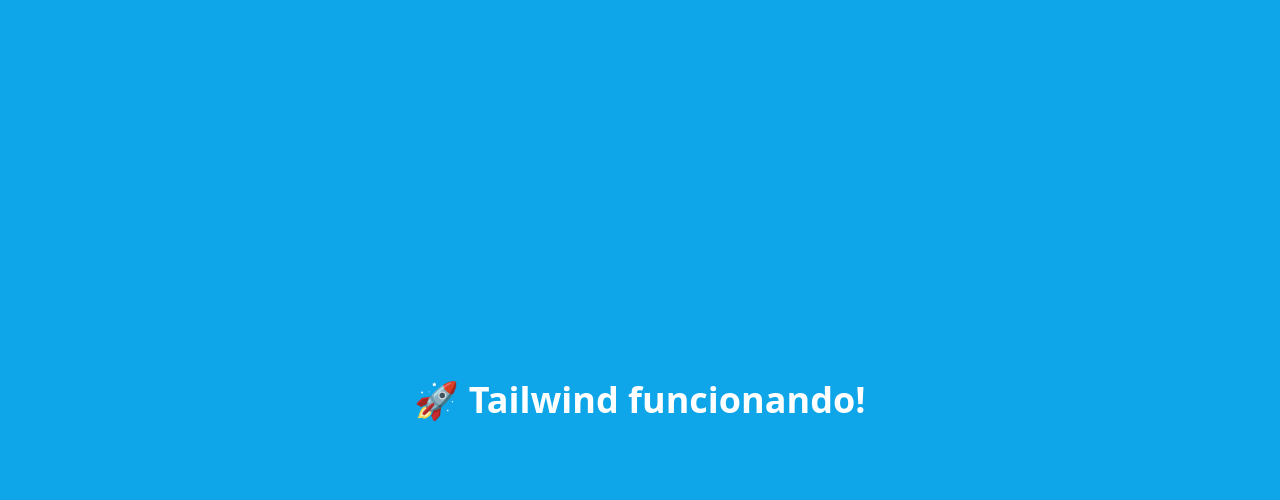
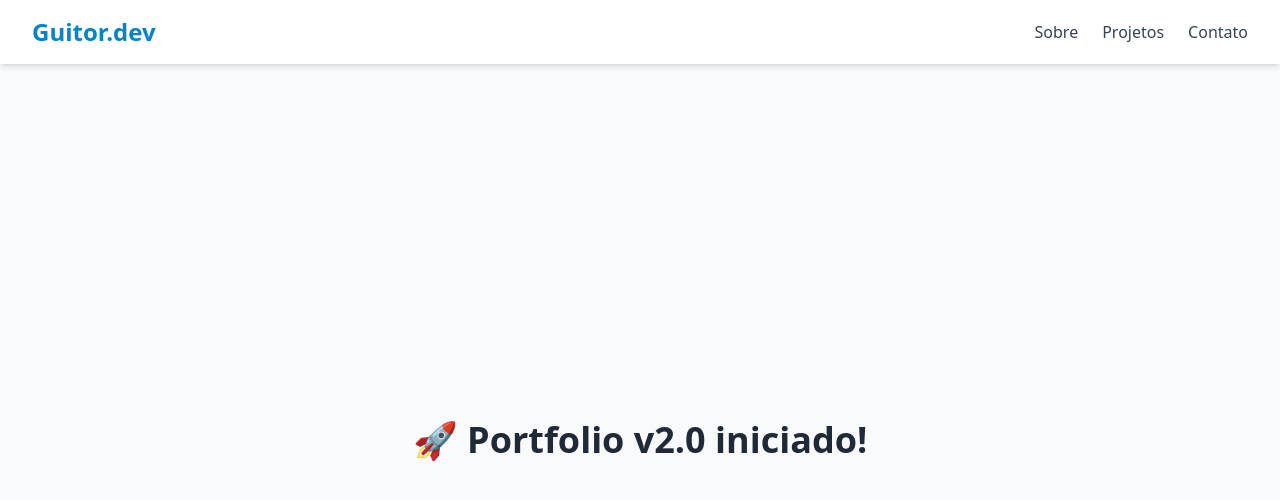
Before and after one commit to Guitor-92/portfolio-v2, a React (Create React App) app in the folder portfolio-v2/: page / in a window 1280 px wide. Shown: the top 500 px of the page. Built offline with nearby package versions, Linux system fonts and the light colour scheme.

Commit message:
feat: adicionar Navbar responsiva com links de navegação

```diff
--- a/portfolio-v2/src/App.js
+++ b/portfolio-v2/src/App.js
@@ -1,10 +1,14 @@
-import './App.css';
-import './index.css';
+import Navbar from "./components/Navbar";
 
 function App() {
   return (
-    <div className="h-screen flex items-center justify-center bg-sky-500 text-white text-4xl font-bold">
-      🚀 Tailwind funcionando!
+    <div className="min-h-screen bg-gray-50">
+      <Navbar />
+      <div className="pt-20 flex items-center justify-center h-screen">
+        <h1 className="text-4xl font-bold text-gray-800">
+          🚀 Portfolio v2.0 iniciado!
+        </h1>
+      </div>
     </div>
   );
 }
--- /dev/null
+++ b/portfolio-v2/src/components/Navbar.jsx
@@ -0,0 +1,63 @@
+import { useState } from "react";
+
+export default function Navbar() {
+  const [isOpen, setIsOpen] = useState(false);
+
+  return (
+    <nav className="bg-white shadow-md fixed w-full top-0 left-0 z-50">
+      <div className="max-w-7xl mx-auto px-4 sm:px-6 lg:px-8">
+        <div className="flex justify-between h-16 items-center">
+          {/* Logo */}
+          <div className="text-2xl font-bold text-sky-600">Guitor.dev</div>
+
+          {/* Links desktop */}
+          <div className="hidden md:flex space-x-6">
+            <a href="#about" className="text-gray-700 hover:text-sky-600">
+              Sobre
+            </a>
+            <a href="#projects" className="text-gray-700 hover:text-sky-600">
+              Projetos
+            </a>
+            <a href="#contact" className="text-gray-700 hover:text-sky-600">
+              Contato
+            </a>
+          </div>
+
+          {/* Botão Mobile */}
+          <div className="md:hidden">
+            <button
+              onClick={() => setIsOpen(!isOpen)}
+              className="text-gray-700 hover:text-sky-600 focus:outline-none"
+            >
+              {isOpen ? "✖" : "☰"}
+            </button>
+          </div>
+        </div>
+      </div>
+
+      {/* Menu Mobile */}
+      {isOpen && (
+        <div className="md:hidden bg-white shadow-md">
+          <a
+            href="#about"
+            className="block px-4 py-2 text-gray-700 hover:bg-sky-100"
+          >
+            Sobre
+          </a>
+          <a
+            href="#projects"
+            className="block px-4 py-2 text-gray-700 hover:bg-sky-100"
+          >
+            Projetos
+          </a>
+          <a
+            href="#contact"
+            className="block px-4 py-2 text-gray-700 hover:bg-sky-100"
+          >
+            Contato
+          </a>
+        </div>
+      )}
+    </nav>
+  );
+}
```
